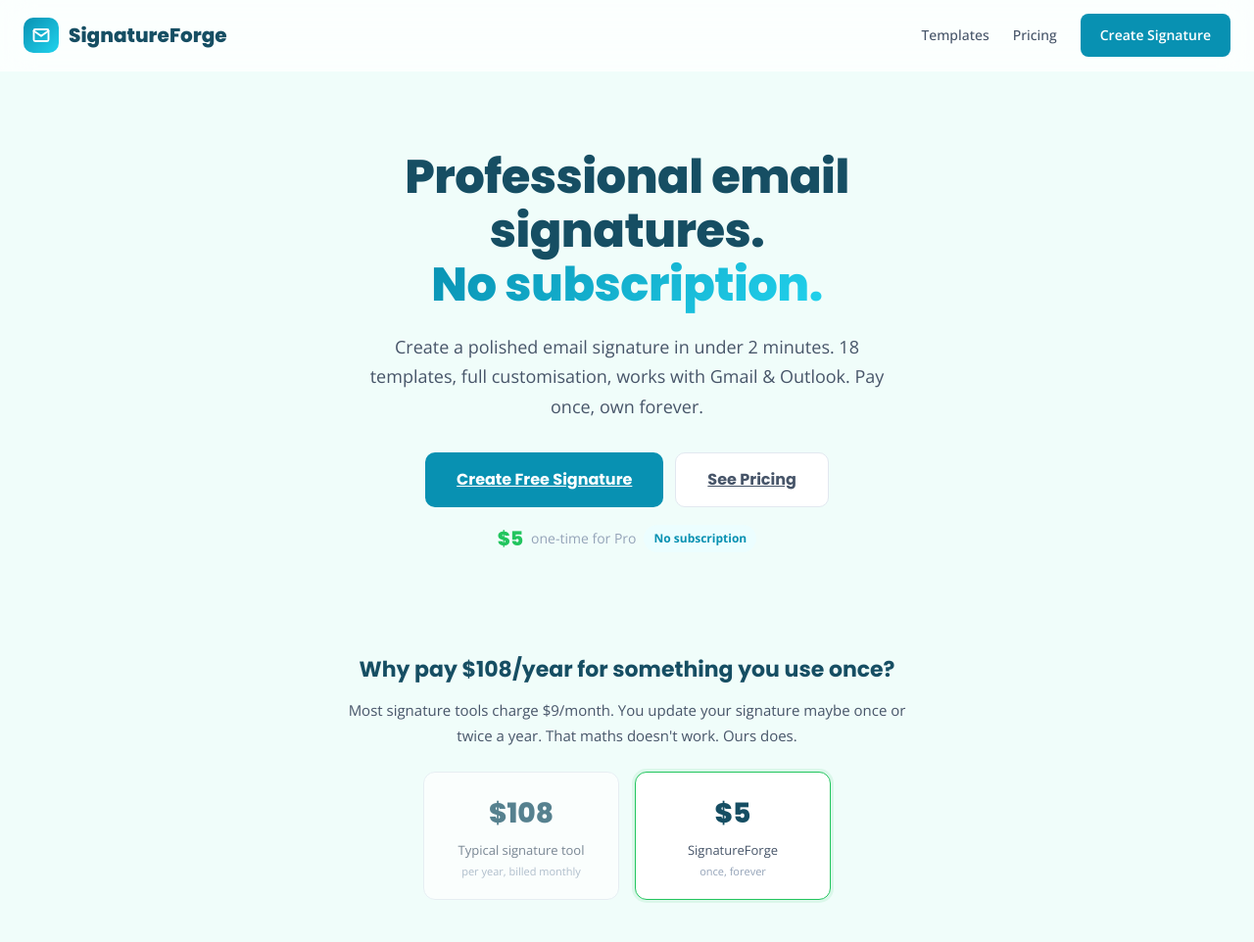
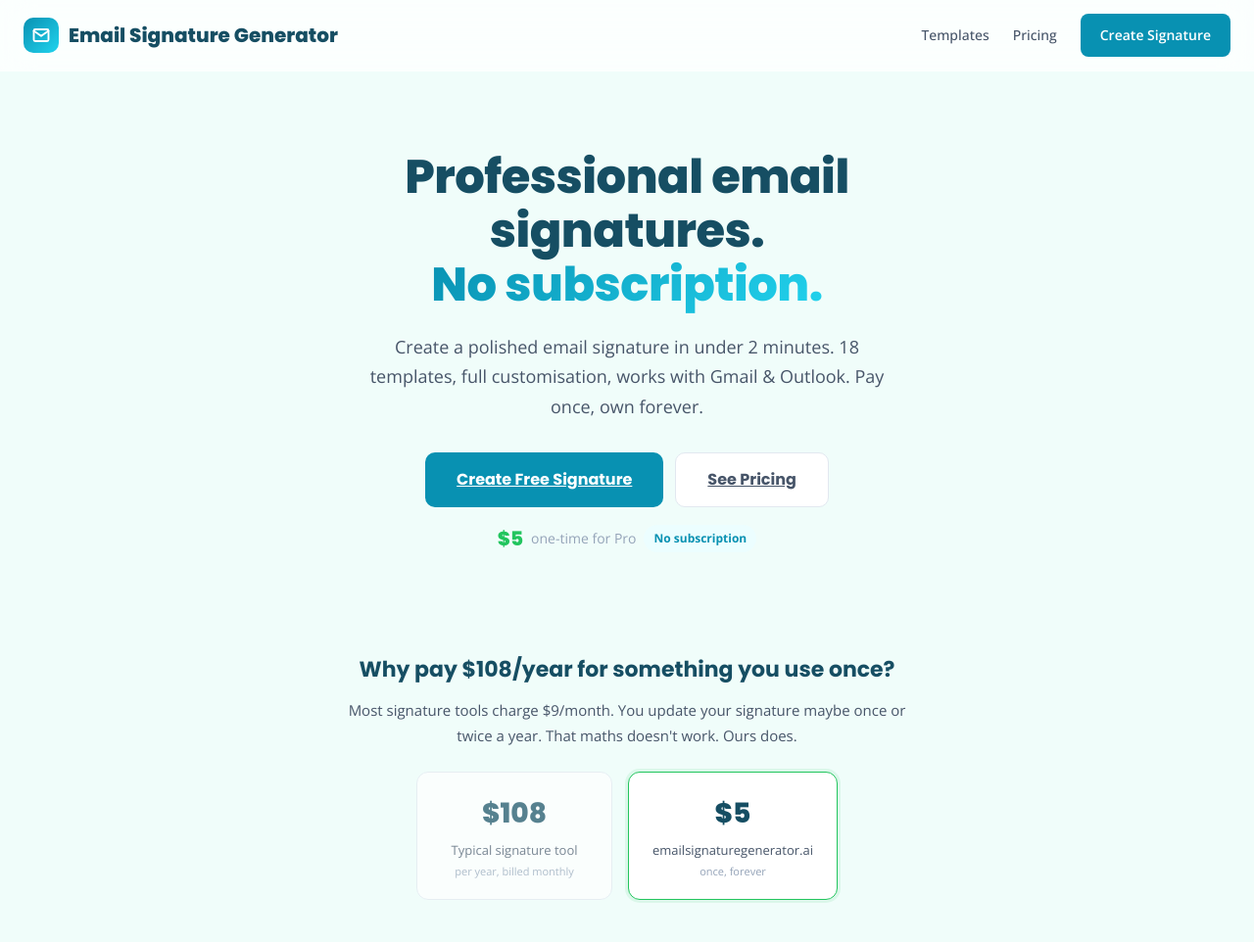
Before and after one commit to Lemmingtons/emailsignaturegenerator, a plain HTML site: page index.html in a window 1280 px wide. Shown: the top 962 px of the page at 98% size. Drawn offline with nearby package versions, Linux system fonts and the light colour scheme.

Commit message:
Rebrand: SignatureForge → emailsignaturegenerator.ai, update all URLs and meta tags

```diff
--- a/index.html
+++ b/index.html
@@ -3,20 +3,20 @@
 <head>
   <meta charset="UTF-8">
   <meta name="viewport" content="width=device-width, initial-scale=1.0">
-  <title>SignatureForge — Professional Email Signatures. $5. No Subscription.</title>
+  <title>Email Signature Generator — Professional Templates. $5. No Subscription.</title>
   <meta name="description" content="Create a professional email signature in under 2 minutes. 18 templates, full customisation, works with Gmail and Outlook. Pay once, own forever. No subscription.">
   <meta name="robots" content="index, follow">
-  <link rel="canonical" href="https://signatureforge.com.au/">
+  <link rel="canonical" href="https://emailsignaturegenerator.ai/">
 
   <!-- Open Graph -->
-  <meta property="og:title" content="SignatureForge — Professional Email Signatures for $5">
+  <meta property="og:title" content="Email Signature Generator — Professional Templates for $5">
   <meta property="og:description" content="18 templates. Full customisation. No subscription. Pay once, use forever.">
   <meta property="og:type" content="website">
-  <meta property="og:url" content="https://signatureforge.com.au/">
+  <meta property="og:url" content="https://emailsignaturegenerator.ai/">
 
   <!-- Twitter Card -->
   <meta name="twitter:card" content="summary_large_image">
-  <meta name="twitter:title" content="SignatureForge — $5 Email Signatures">
+  <meta name="twitter:title" content="Email Signature Generator — $5 One-Time">
   <meta name="twitter:description" content="Professional email signatures. No subscription. Pay once.">
 
   <!-- Structured Data -->
@@ -24,7 +24,7 @@
   {
     "@context": "https://schema.org",
     "@type": "SoftwareApplication",
-    "name": "SignatureForge",
+    "name": "Email Signature Generator",
     "applicationCategory": "BusinessApplication",
     "operatingSystem": "Web",
     "offers": [
@@ -33,7 +33,7 @@
         "name": "Free",
         "price": "0",
         "priceCurrency": "AUD",
-        "description": "6 free templates with SignatureForge branding"
+        "description": "6 free templates with subtle branding"
       },
       {
         "@type": "Offer",
@@ -74,7 +74,7 @@
         "name": "Can I use the free version?",
         "acceptedAnswer": {
           "@type": "Answer",
-          "text": "Absolutely. The free version includes 6 templates with full customisation. The only difference is a small 'Made with SignatureForge' line and access to fewer templates."
+          "text": "Absolutely. The free version includes 6 templates with full customisation. The only difference is a small branding line and access to fewer templates."
         }
       }
     ]
@@ -89,11 +89,11 @@
 
   <!-- ── Header ── -->
   <header class="site-header" role="banner">
-    <a href="index.html" class="site-logo" aria-label="SignatureForge home">
+    <a href="index.html" class="site-logo" aria-label="Email Signature Generator home">
       <span class="logo-icon" aria-hidden="true">
         <svg width="18" height="18" viewBox="0 0 24 24" fill="none" stroke="currentColor" stroke-width="2.5" stroke-linecap="round" stroke-linejoin="round"><path d="M4 4h16c1.1 0 2 .9 2 2v12c0 1.1-.9 2-2 2H4c-1.1 0-2-.9-2-2V6c0-1.1.9-2 2-2z"/><polyline points="22,6 12,13 2,6"/></svg>
       </span>
-      SignatureForge
+      Email Signature Generator
     </a>
     <nav class="site-nav" aria-label="Main navigation">
       <a href="#templates">Templates</a>
@@ -135,7 +135,7 @@
         </div>
         <div class="comp-card us">
           <div class="comp-price">$5</div>
-          <div class="comp-label">SignatureForge</div>
+          <div class="comp-label">emailsignaturegenerator.ai</div>
           <div class="comp-sub">once, forever</div>
         </div>
       </div>
@@ -252,7 +252,7 @@
               <li>Full customisation (colours, fonts, layout)</li>
               <li>Photo upload and social links</li>
               <li>Copy for Gmail and Outlook</li>
-              <li>Small "Made with SignatureForge" footer</li>
+              <li>Small "Made with emailsignaturegenerator.ai" footer</li>
             </ul>
             <a href="generator.html" class="btn btn-secondary" aria-label="Start with free plan">Get Started</a>
           </div>
@@ -295,7 +295,7 @@
         </details>
         <details class="instructions" style="border-bottom: 1px solid var(--border); padding-bottom: 4px; margin-bottom: 4px;">
           <summary>Can I use the free version?</summary>
-          <p style="padding: 0 0 16px; font-size: 14px; color: var(--text-secondary); line-height: 1.7;">Absolutely. The free version includes 6 templates with full customisation. The only difference is a small "Made with SignatureForge" text line and access to fewer template designs.</p>
+          <p style="padding: 0 0 16px; font-size: 14px; color: var(--text-secondary); line-height: 1.7;">Absolutely. The free version includes 6 templates with full customisation. The only difference is a small "Made with emailsignaturegenerator.ai" text line and access to fewer template designs.</p>
         </details>
         <details class="instructions" style="border-bottom: 1px solid var(--border); padding-bottom: 4px; margin-bottom: 4px;">
           <summary>Do I need to create an account?</summary>
@@ -316,13 +316,13 @@
 
   <!-- ── Footer ── -->
   <footer class="site-footer" role="contentinfo">
-    <p>&copy; 2026 SignatureForge. No subscriptions. No lock-in. Just great signatures.</p>
+    <p>&copy; 2026 emailsignaturegenerator.ai — No subscriptions. No lock-in. Just great signatures.</p>
     <p style="margin-top: 8px;">
       <a href="generator.html">Generator</a>
       &nbsp;&middot;&nbsp;
       <a href="#pricing">Pricing</a>
       &nbsp;&middot;&nbsp;
-      <a href="mailto:hello@signatureforge.com.au">Contact</a>
+      <a href="mailto:hello@emailsignaturegenerator.ai">Contact</a>
     </p>
   </footer>
 
--- a/js/app.js
+++ b/js/app.js
@@ -199,7 +199,7 @@
   // ── Pro Purchase ──
   // TODO: Replace this URL with your actual Stripe Payment Link once created.
   // Create one at https://dashboard.stripe.com/payment-links
-  // Set the success URL to: https://signatureforge.com.au/generator.html?pro=true
+  // Set the success URL to: https://emailsignaturegenerator.ai/generator.html?pro=true
   const STRIPE_PAYMENT_LINK = '';
 
   function handleProPurchase() {
@@ -297,7 +297,7 @@
 
     // Add free branding if not pro
     if (!isPro) {
-      html += `<table cellpadding="0" cellspacing="0" border="0" style="margin-top: 8px;"><tr><td style="font-size: 9px; color: #9ca3af; font-family: Arial, sans-serif;">Made with <a href="https://signatureforge.com.au/" style="color: #0891B2; text-decoration: none; font-weight: 600;">SignatureForge</a></td></tr></table>`;
+      html += `<table cellpadding="0" cellspacing="0" border="0" style="margin-top: 8px;"><tr><td style="font-size: 9px; color: #9ca3af; font-family: Arial, sans-serif;">Made with <a href="https://emailsignaturegenerator.ai/" style="color: #0891B2; text-decoration: none; font-weight: 600;">emailsignaturegenerator.ai</a></td></tr></table>`;
     }
 
     preview.innerHTML = html;
@@ -316,7 +316,7 @@
     let html = template.render(data, style);
 
     if (!isPro) {
-      html += `<table cellpadding="0" cellspacing="0" border="0" style="margin-top: 8px;"><tr><td style="font-size: 9px; color: #9ca3af; font-family: Arial, sans-serif;">Made with <a href="https://signatureforge.com.au/" style="color: #0891B2; text-decoration: none; font-weight: 600;">SignatureForge</a></td></tr></table>`;
+      html += `<table cellpadding="0" cellspacing="0" border="0" style="margin-top: 8px;"><tr><td style="font-size: 9px; color: #9ca3af; font-family: Arial, sans-serif;">Made with <a href="https://emailsignaturegenerator.ai/" style="color: #0891B2; text-decoration: none; font-weight: 600;">emailsignaturegenerator.ai</a></td></tr></table>`;
     }
 
     // Plain text fallback
```
Also changed, not shown: generator.html (+7 -7 lines), .claude/state/tool-failure-counter.txt (added).
